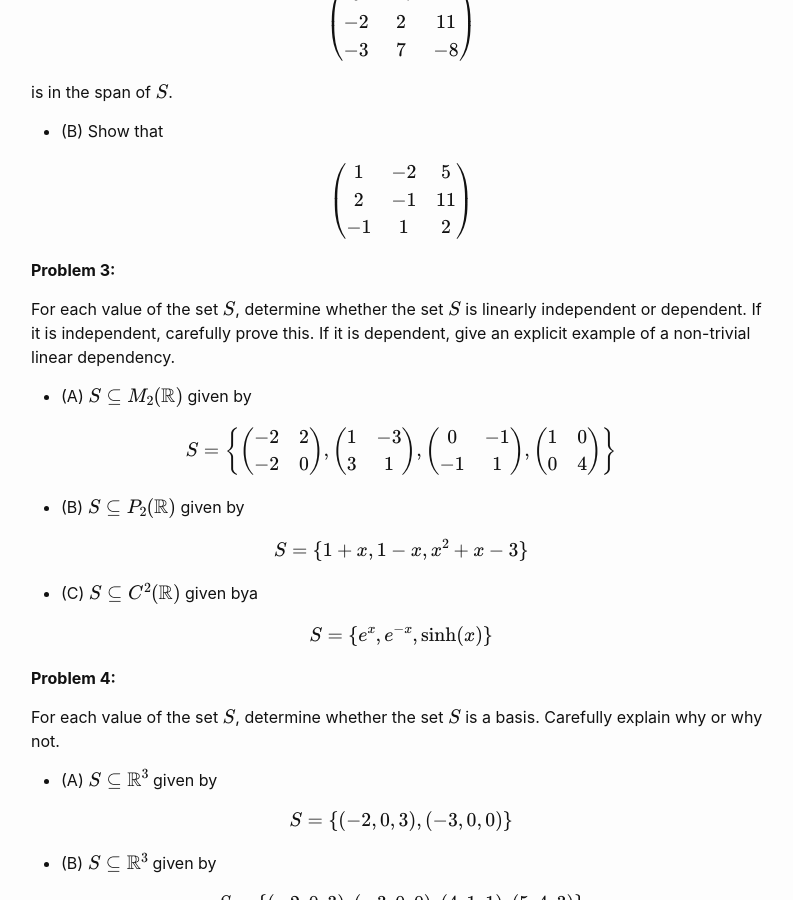
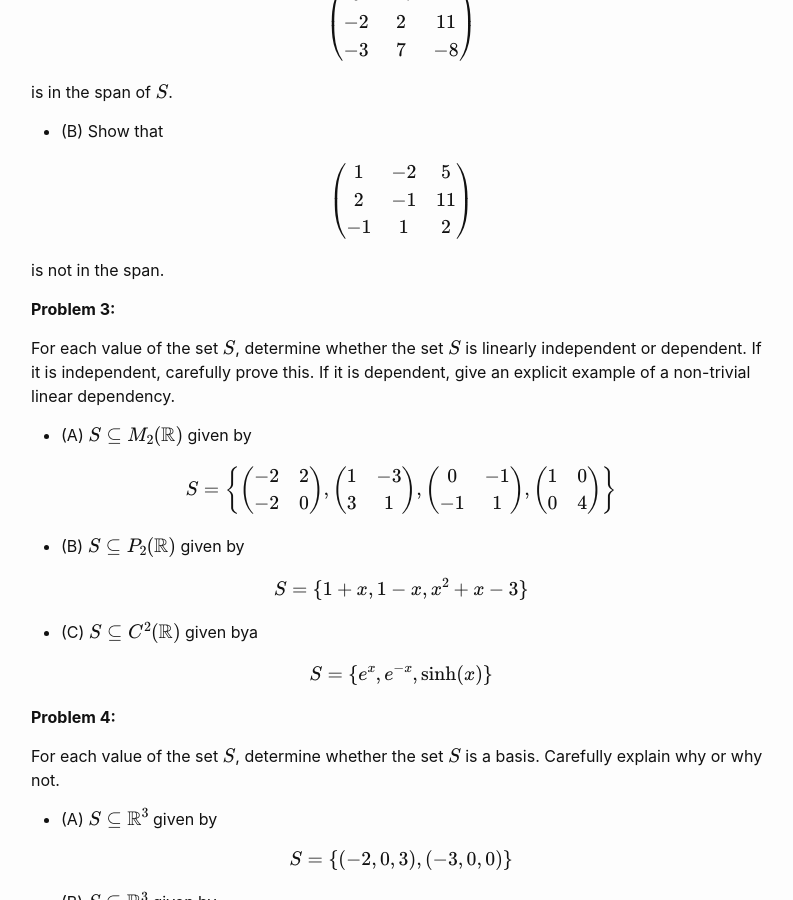
Before and after one commit to wcasper/math207spring2024, a Jekyll site: the page built from _exams/practice-exam2.md, in a window 1280 px wide and 900 px high, scrolled down 766 px. Shown: the whole window, without its empty margins (239-1032 px from the left). Built offline with Jekyll 4.4.1, drawn with Linux system fonts in a browser that asks for light colours.

```diff
--- a/_exams/practice-exam2.md
+++ b/_exams/practice-exam2.md
@@ -37,6 +37,8 @@
 * (B) Show that
 
 $$\left(\begin{array}{ccc} 1 &-2 & 5\\ 2 & -1 &11\\-1  & 1 &  2\end{array}\right)$$
+
+is not in the span.
 
 **Problem 3:**
 
```
